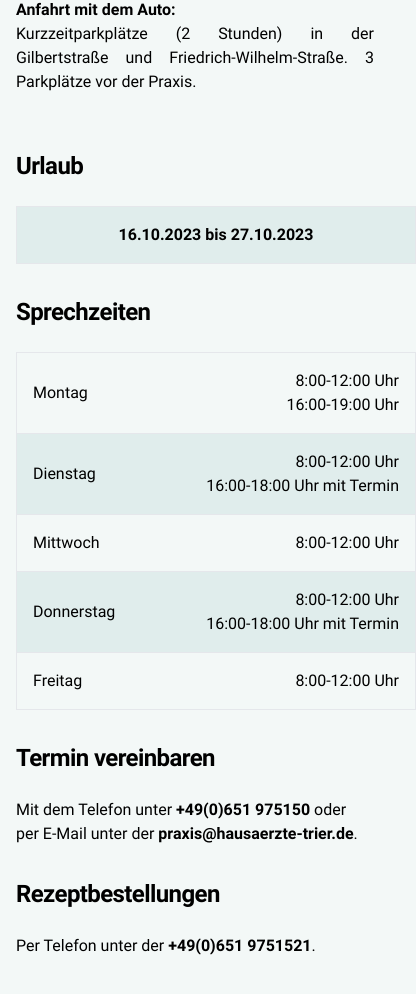
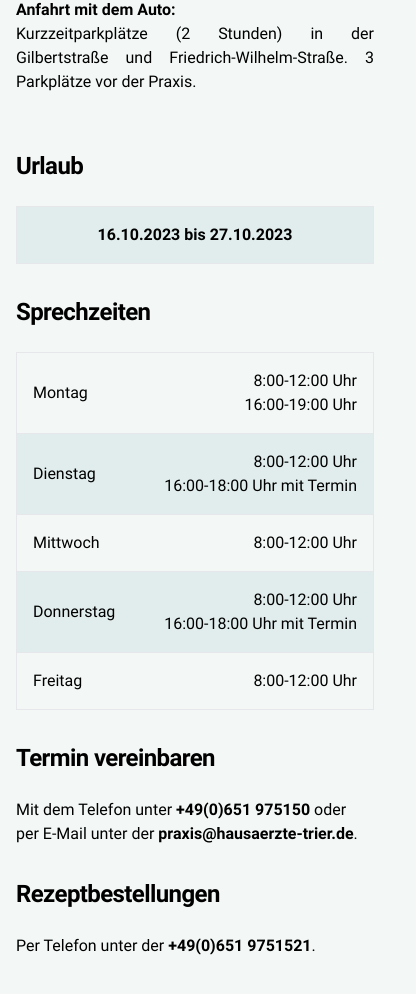
Before and after one commit to t1-software/hausaerzte-trier, a SvelteKit app: page / in a window 390 px wide. Shown: the part 1034-2028 px from the top of the page, 416 px wide, since content can reach past the window. Built offline with nearby package versions, Linux system fonts and the light colour scheme.

Commit message:
iphone scroll bug

```diff
--- a/src/routes/+page.svelte
+++ b/src/routes/+page.svelte
@@ -60,7 +60,7 @@
                     </div>
                 </div>
             </div>
-            <div class="grow min-w-[400px]">
+            <div class="grow min-w-[350px]">
                 {#if vacations.length >= 1}
                     <h1 class="mt-6">Urlaub</h1>
                     <table class="mt-6 w-full">
```
